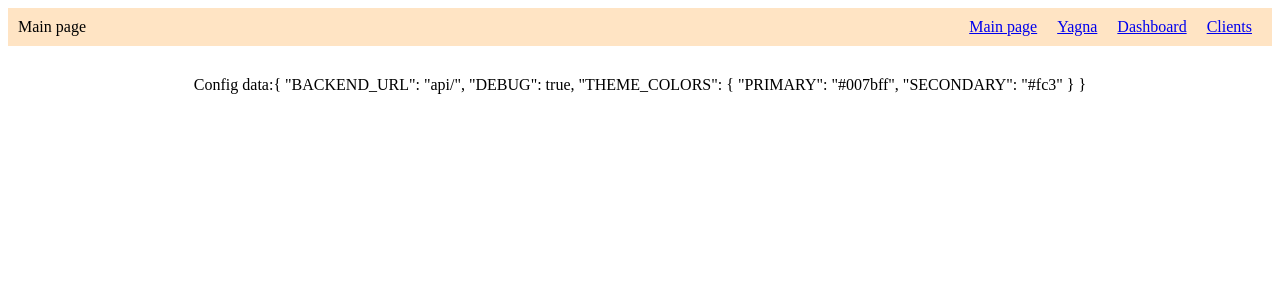
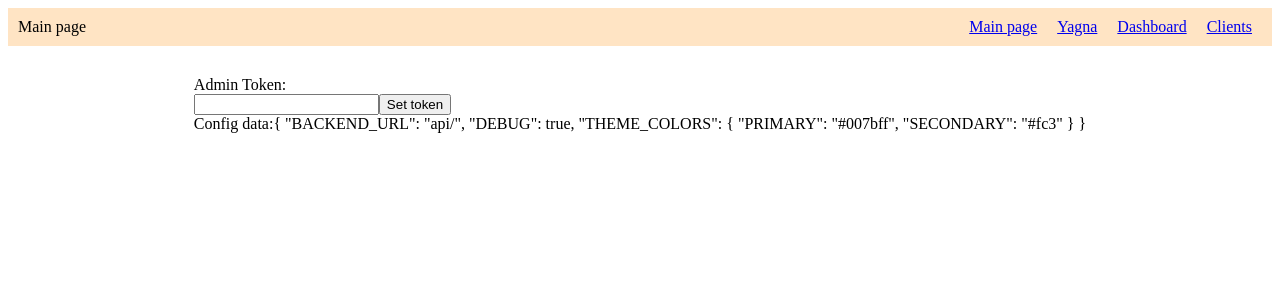
Before and after one commit to golemfactory/golem-rpc-frontend, a React (Create React App) app: page / in a window 1280 px wide. Shown: the top 300 px of the page. Built offline with nearby package versions, Linux system fonts and the light colour scheme.

Commit message:
Auth provider

```diff
--- /dev/null
+++ b/src/Auth.tsx
@@ -0,0 +1,37 @@
+import React, {createContext, useContext, useState} from "react";
+import gatewayProvider from "./GatewayProvider";
+
+
+export const AuthContext = createContext(null)
+export const useAuth = () => useContext(AuthContext)
+
+// @ts-ignore
+export const AuthProvider = ({children}) => {
+    const [token, setTokenState] = useState(null);
+
+    const setToken = function (val: string) {
+        gatewayProvider.setToken(val);
+        setTokenState(val);
+    }
+
+    return (
+        <AuthContext.Provider value={{token, setToken}}>
+            {children}
+        </AuthContext.Provider>
+    )
+}
+
+/*
+export const AuthContext: any = createContext({});
+// @ts-ignore
+export const AuthProvider: any= ({ children }) => {
+    const [token, setToken] = useState(null);
+    return (
+        <AuthContext.Provider value={ { token, setToken } }>
+            {children}
+        </AuthContext.Provider>
+    )
+}
+export const useAuth = () => useContext(AuthContext);
+
+ */
--- a/src/GatewayProvider.ts
+++ b/src/GatewayProvider.ts
@@ -10,6 +10,7 @@ if (config.DEBUG === false) {
 class GatewayProvider {
     private listeners: Set<any>;
     private last_error: string | null;
+    private token: string;
     private instances: any;
     private callbackCount: number;
     private id: string;
@@ -22,6 +23,7 @@ class GatewayProvider {
         this.listeners = new Set();
         this.instances = null;
         this.last_error = null;
+        this.token = "empty";
     }
 
     public getInstances() {
@@ -30,6 +32,10 @@ class GatewayProvider {
 
     public getClients() {
         return this.gateClients;
+    }
+
+    public setToken(token: string) {
+        this.token = token;
     }
 
     registerListener(eventHandler:any) {
@@ -71,11 +77,10 @@ class GatewayProvider {
     }
 
     async fetchGatewayInformation() {
-        const admin_token = "admin"
-        const response = await fetch(`${config.BACKEND_URL}instances/${admin_token}`);
+        const response = await fetch(`${config.BACKEND_URL}instances/${this.token}`);
         const instances = await response.json();
 
-        const response_clients = await fetch(`${config.BACKEND_URL}clients/${admin_token}`);
+        const response_clients = await fetch(`${config.BACKEND_URL}clients/${this.token}`);
         const clients = await response_clients.json();
 
         this.gateClients = clients;
--- a/src/MainPage.tsx
+++ b/src/MainPage.tsx
@@ -1,12 +1,19 @@
 import './MainPage.css';
 import configData from "./config.json";
 import { Routes, Route, Link } from "react-router-dom";
-import React from 'react';
+import React, {useRef} from 'react';
 import Dashboard from "./Dashboard";
 import ClientDashboard from "./ClientDashboard";
 import Yagna from "./Yagna";
+import {useAuth} from "./Auth";
+import gatewayProvider from "./GatewayProvider";
 
 function MainPage() {
+	// @ts-ignore
+
+	const {token, setToken} = useAuth();
+	const inputTokenRef = useRef(null);
+
 	return (
 		<div className="App">
 			<div className="top-header">
@@ -25,6 +32,11 @@ function MainPage() {
 				<Routes>
 					<Route path="/" element={<div>
 						<div>
+							<div>Admin Token: {token}</div>
+							<div>
+								<input ref={inputTokenRef} defaultValue={token}></input>
+								<button onClick={() => setToken(inputTokenRef.current.value)}>Set token</button>
+							</div>
 							Config data:
 							{JSON.stringify(configData, null, 2)}
 						</div>
--- a/src/index.tsx
+++ b/src/index.tsx
@@ -1,13 +1,14 @@
-import React from 'react';
+import React, {createContext, useContext, useState} from 'react';
 import ReactDOM from 'react-dom/client';
 import './index.css';
 import { BrowserRouter, Routes, Route } from "react-router-dom";
 import MainPage from "./MainPage";
-
+import {AuthProvider} from "./Auth";
 
 const root = ReactDOM.createRoot(document.getElementById('root'));
 root.render(
   <React.StrictMode>
+      <AuthProvider>
           <div>
               <BrowserRouter>
                   <Routes>
@@ -15,5 +16,6 @@ root.render(
                   </Routes>
               </BrowserRouter>
           </div>
+      </AuthProvider>
   </React.StrictMode>
 );
```
Lines whose indentation alone changed are shown as unchanged.
